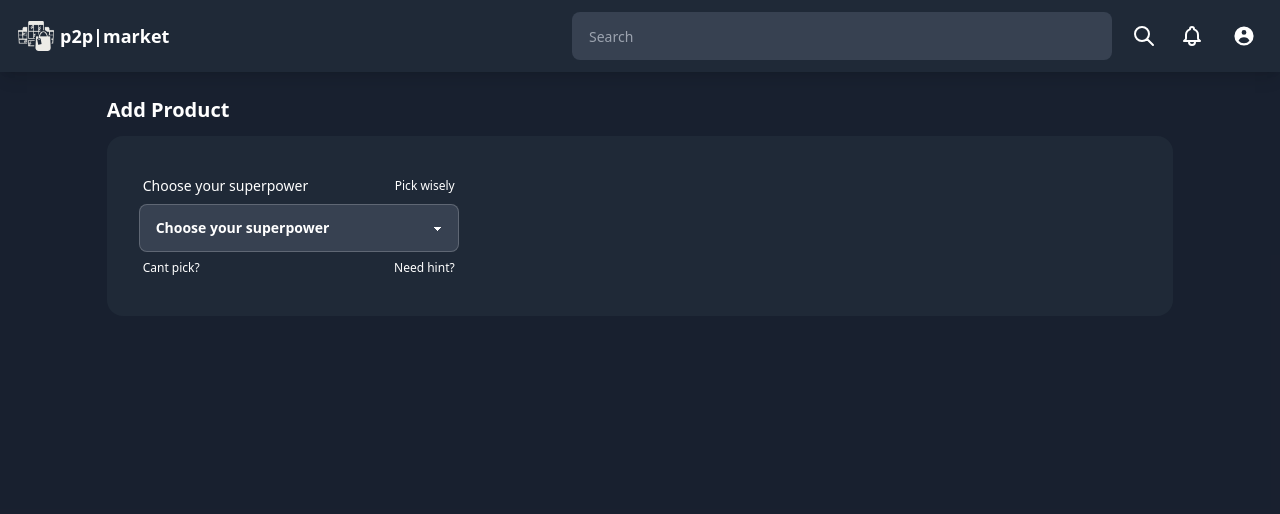
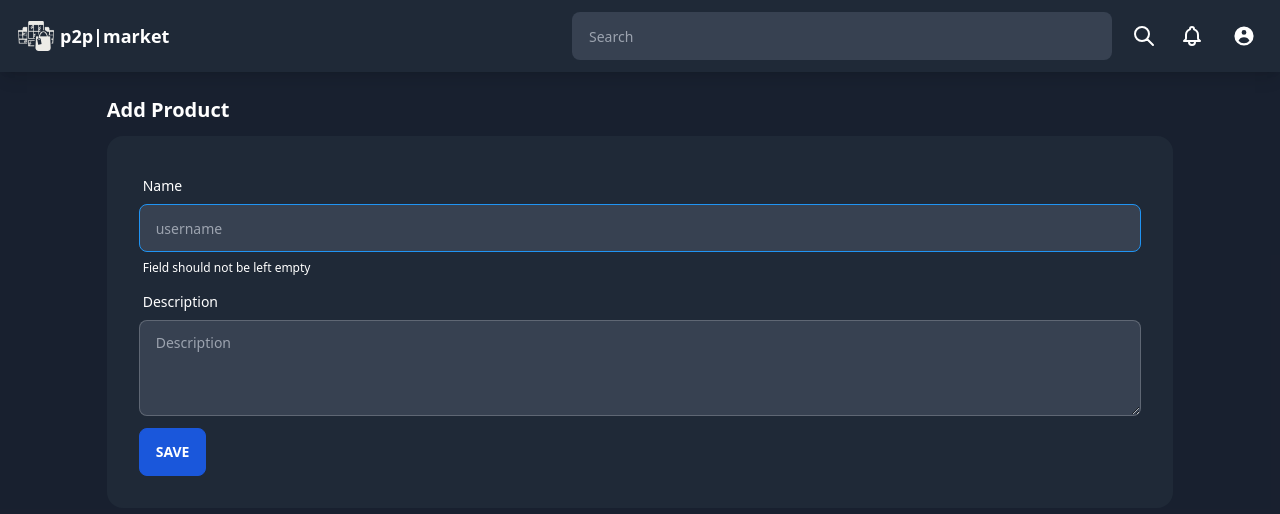
Before and after one commit to p2m-project/p2pmarket_client, a React (Create React App) app: page /addProduct in a window 1280 px wide. Shown: the top 514 px of the page. Built offline with nearby package versions, Linux system fonts and the light colour scheme.

Commit message:
Done with base form layout

```diff
--- a/src/pages/supplier/products/addProduct.js
+++ b/src/pages/supplier/products/addProduct.js
@@ -6,28 +6,41 @@ export default function AddProductScreen() {
     <div>
       <NavBar />
       <div className="flex justify-center">
-        <div className="w-10/12">
+        <div className="w-full px-2 md:p-0 md:w-10/12">
           <h1 className="font-semibold text-xl mb-3 mt-4">Add Product</h1>
 
           <div className="card bg-base-200">
             <div className="card-body">
-              <div className="form-control w-full max-w-xs">
+              <div className="form-control">
                 <label className="label">
-                  <span className="label-text">Choose your superpower</span>
-                  <span className="label-text-alt">Pick wisely</span>
+                  <span className="label-text">Name</span>
                 </label>
-                <select className="select select-bordered w-full">
-                  <option disabled="" defaultValue="">
-                    Choose your superpower
-                  </option>
-                  <option>telekinesis</option>
-                  <option>time travel</option>
-                  <option>invisibility</option>
-                </select>
+                <input
+                  type="text"
+                  placeholder="username"
+                  className="input input-info input-bordered"
+                />
                 <label className="label">
-                  <span className="label-text-alt">Cant pick?</span>
-                  <span className="label-text-alt">Need hint?</span>
+                  <span className="label-text-alt">
+                    Field should not be left empty
+                  </span>
                 </label>
+              </div>
+
+              <div className="form-control">
+                <label className="label">
+                  <span className="label-text">Description</span>
+                </label>
+                <textarea
+                  className="textarea h-24 textarea-bordered"
+                  placeholder="Description"
+                ></textarea>
+              </div>
+
+              <div className="pt-3">
+                <button className="btn btn-primary disabled:bg-base-100">
+                  Save
+                </button>
               </div>
             </div>
           </div>
```
